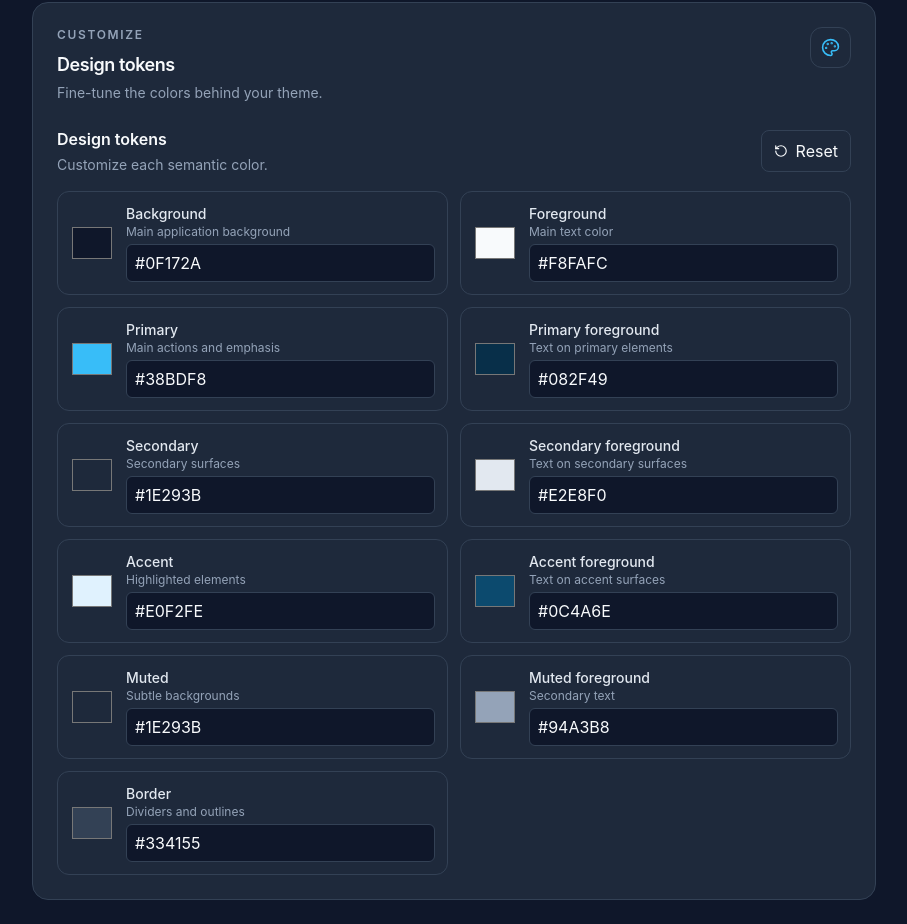
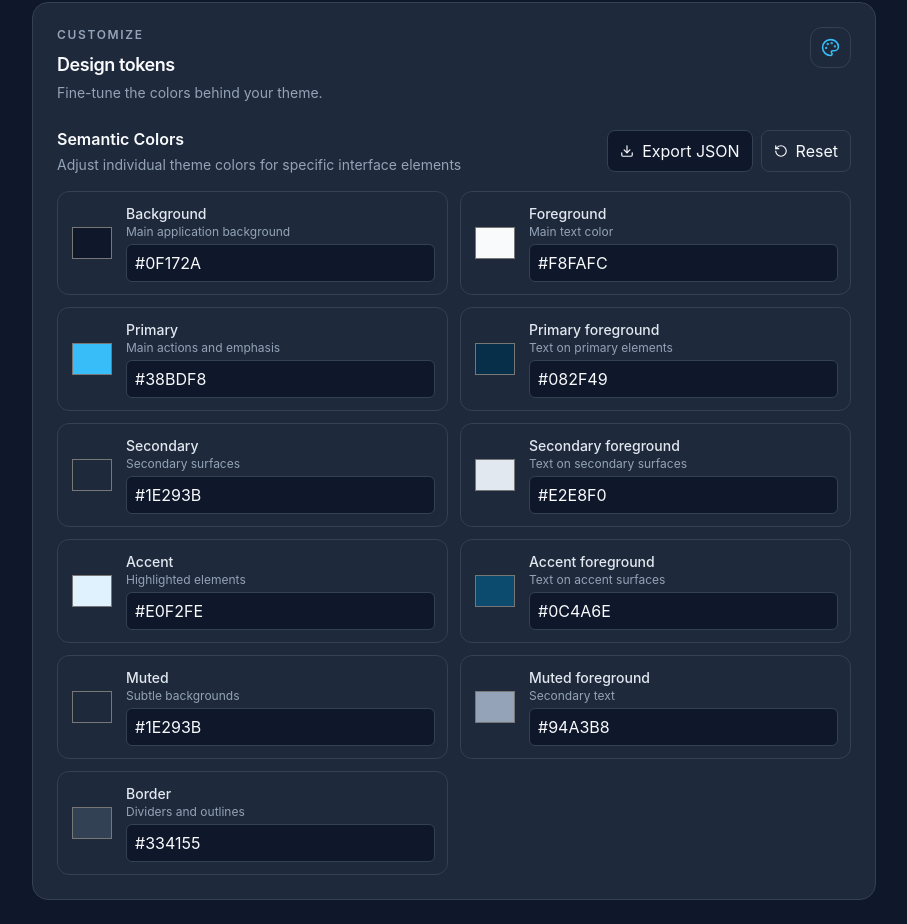
Before and after one commit to KrehantGajjar10/ColorForge, a React (Vite) app in the folder colorforge/: page /editor in a window 1280 px wide. Shown: the part 1560-2484 px from the top of the page, without its empty margins (0-907 px from the left). Built offline with nearby package versions, Linux system fonts and the light colour scheme.

Commit message:
feat: export customized palettes as JSON

```diff
--- a/colorforge/src/components/palette/PaletteEditor.tsx
+++ b/colorforge/src/components/palette/PaletteEditor.tsx
@@ -1,7 +1,8 @@
 import { useState } from "react";
-import { RotateCcw } from "lucide-react";
+import { Download, RotateCcw } from "lucide-react";
 import type { Palette, ThemeTokens } from "../../types";
 import { themeTokenDefinitions } from "../../data/themeTokens";
+import { exportPaletteAsJson } from "../../utils/exportPalette";
 
 interface PaletteEditorProps {
   palette: Palette;
@@ -55,17 +56,31 @@ export default function PaletteEditor({
 
   return (
     <section style={{ color: "var(--cf-foreground)" }}>
-      <div className="mb-4 flex items-center justify-between gap-3">
+      <div className="mb-4 flex flex-wrap items-center justify-between gap-3">
         <div>
-          <h3 className="font-semibold">Design tokens</h3>
-
+          <h3 className="font-semibold">Semantic Colors</h3>
           <p
             className="mt-1 text-sm"
             style={{ color: "var(--cf-muted-foreground)" }}
           >
-            Customize each semantic color.
+            Adjust individual theme colors for specific interface elements
           </p>
         </div>
+
+        <div className="flex items-center gap-2">
+          <button
+            type="button"
+            onClick={() => exportPaletteAsJson(palette)}
+            className="flex items-center gap-2 rounded-lg border px-3 py-2 text-xs font-medium transition hover:opacity-80"
+            style={{
+              borderColor: "var(--cf-border)",
+              color: "var(--cf-foreground)",
+              backgroundColor: "var(--cf-background)",
+            }}
+          >
+            <Download size={14} />
+            Export JSON
+          </button>
 
           <button
             type="button"
@@ -83,6 +98,7 @@ export default function PaletteEditor({
             <RotateCcw size={14} />
             Reset
           </button>
+        </div>
       </div>
 
       <div className="grid gap-3 sm:grid-cols-2">
--- /dev/null
+++ b/colorforge/src/utils/exportPalette.ts
@@ -0,0 +1,33 @@
+import type { Palette } from "../types";
+
+export function exportPaletteAsJson(palette: Palette): void {
+  const content = JSON.stringify(
+    {
+      ...palette,
+      exportedAt: new Date().toISOString(),
+    },
+    null,
+    2,
+  );
+
+  const blob = new Blob([content], {
+    type: "application/json",
+  });
+
+  const url = URL.createObjectURL(blob);
+  const link = document.createElement("a");
+  const safeName = palette.name
+    .trim()
+    .toLowerCase()
+    .replace(/[^a-z0-9]+/g, "-")
+    .replace(/^-|-$/g, "");
+
+  link.href = url;
+  link.download = `${safeName || "colorforge-palette"}.json`;
+
+  document.body.appendChild(link);
+  link.click();
+  link.remove();
+
+  URL.revokeObjectURL(url);
+}
```
Lines whose indentation alone changed are shown as unchanged.
